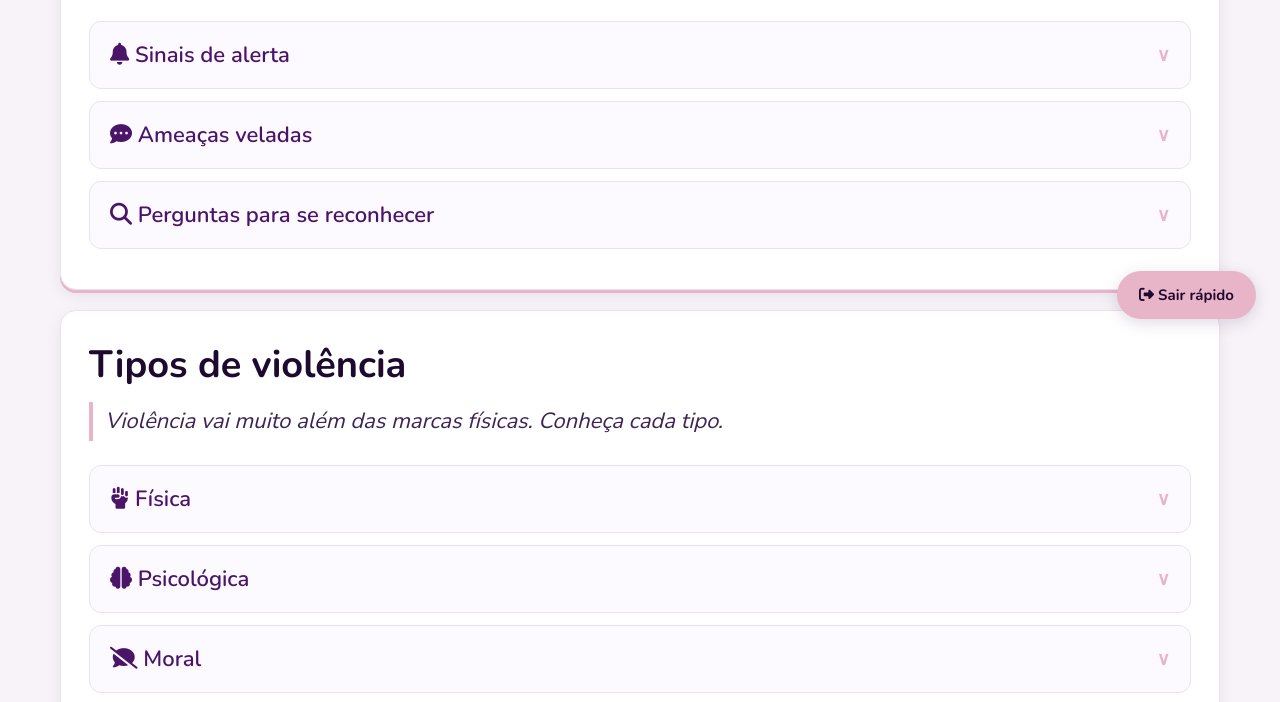
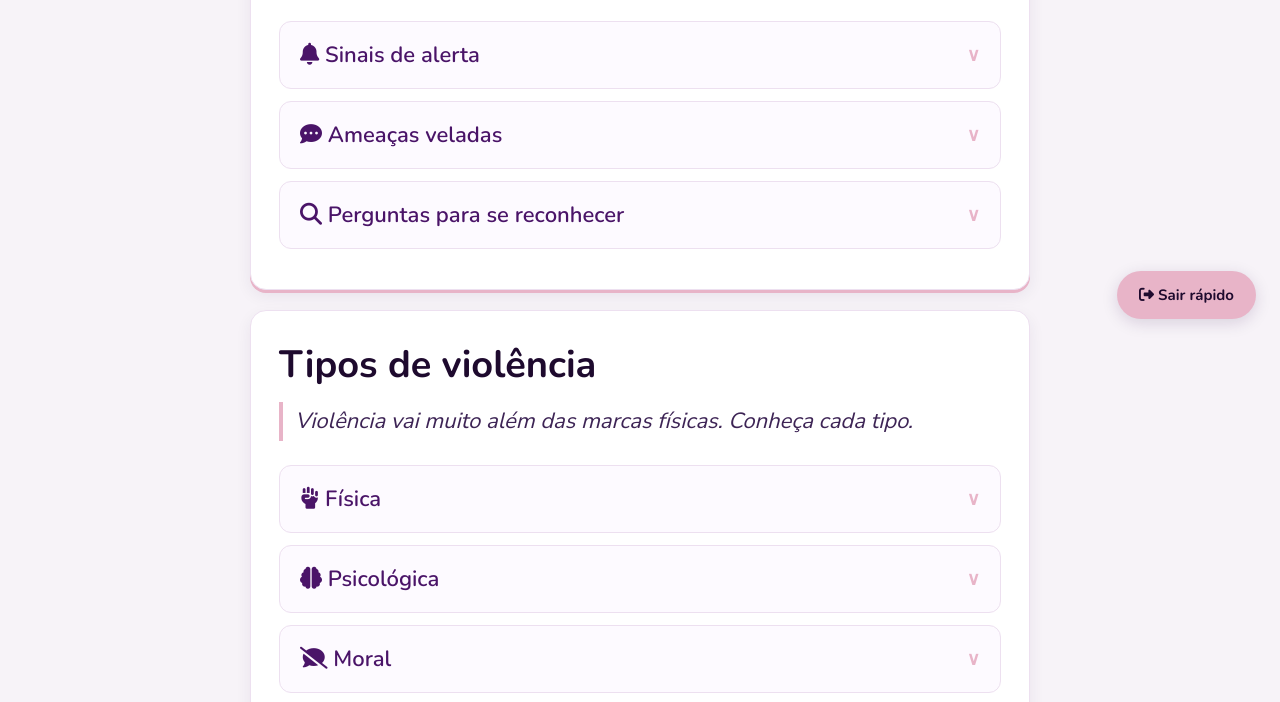
Before and after one commit to evi-nunes/projeto-violencia, a plain HTML site: page index.html in a window 1280 px wide. Shown: the part 457-1159 px from the top of the page. Drawn offline with nearby package versions, Linux system fonts and the light colour scheme.

Commit message:
corrigindo estrutura do html e max-hidth

```diff
--- a/index.html
+++ b/index.html
@@ -7,11 +7,11 @@
   <link rel="stylesheet" href="https://cdnjs.cloudflare.com/ajax/libs/font-awesome/6.5.0/css/all.min.css">
 </head>
 
+<body>
 <button onclick="sairRapido()" class="botao-fixo">
   <i class="fa-solid fa-right-from-bracket"></i> Sair rápido
 </button>
 
-<body>
 <header class="topo">
   <h1>Você não está sozinha</h1>
   <p>Informação e apoio para mulheres em situação de violência</p>
--- a/style.css
+++ b/style.css
@@ -16,7 +16,7 @@ body {
   color: #1E0A2E;
 }
 
-/* HEADER */
+
 .topo {
   background-color: #1E0A2E;
   color: #F7F3F8;
@@ -126,7 +126,7 @@ body {
 
 /* CONTAINER */
 .container {
-  max-width: 2500px;
+  max-width: 900px;
   margin: auto;
   padding: 20px 60px;
 }
```
